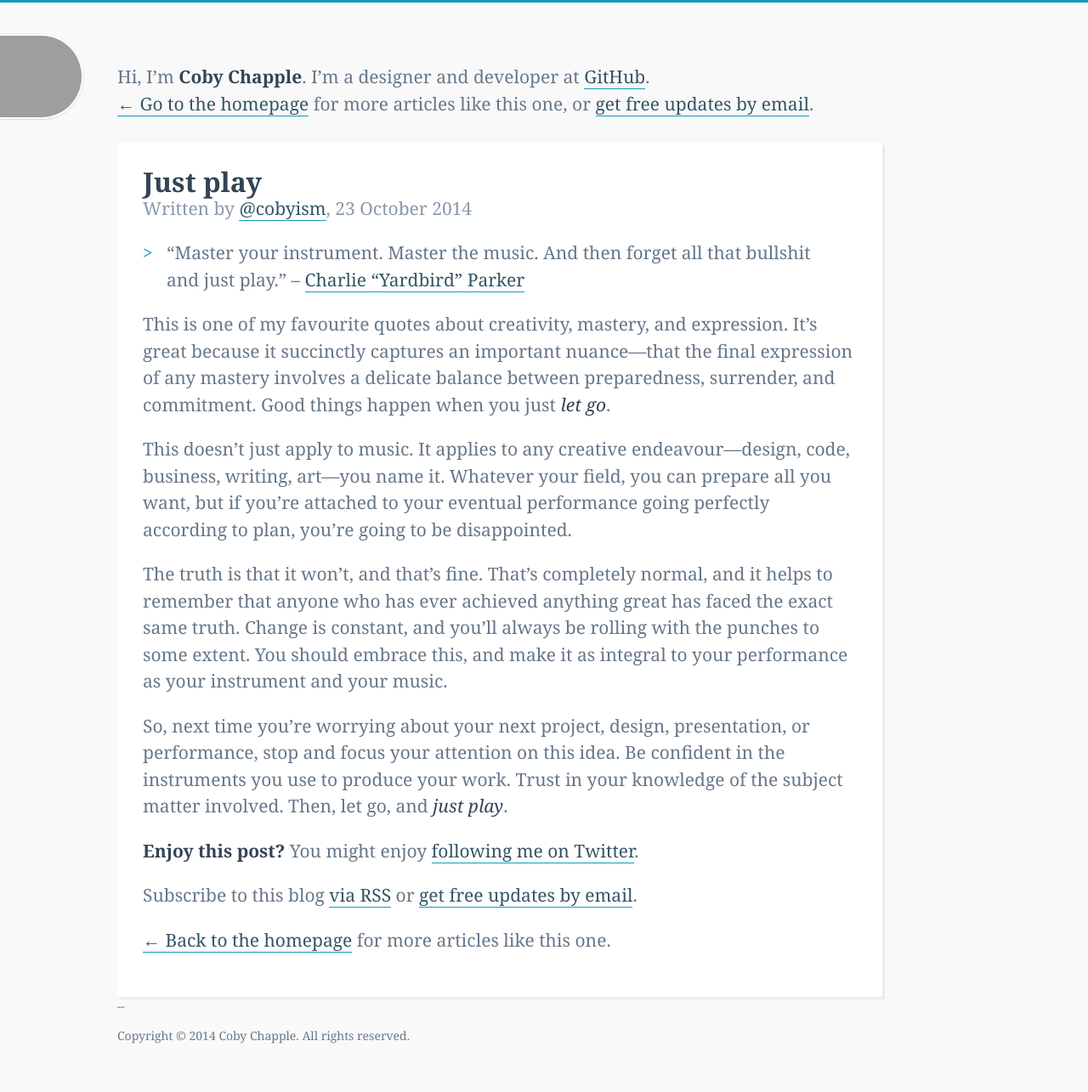
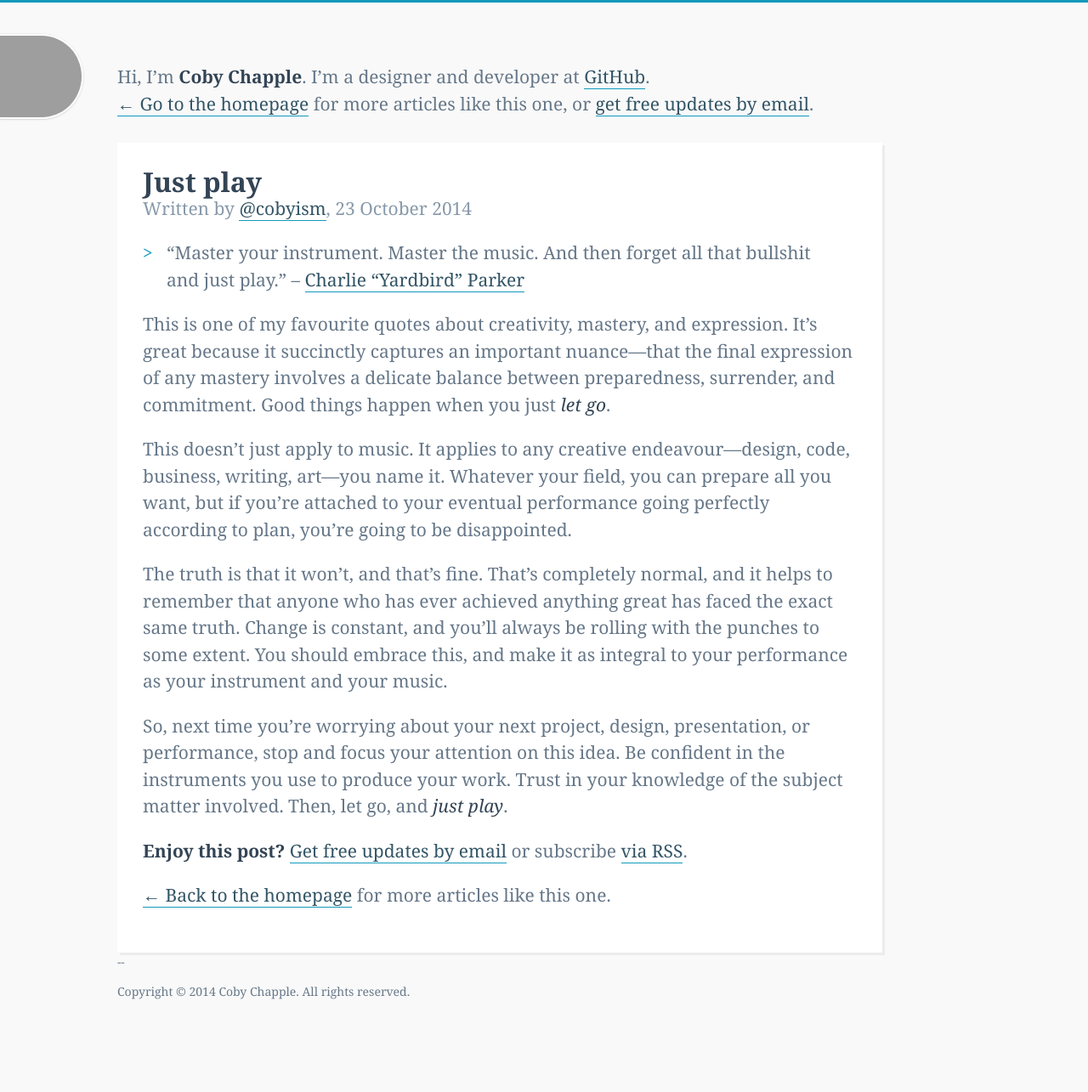
Before and after one commit to cobyism/archived-cobyism.github.io, a Jekyll site: the page built from _posts/2014-10-23-just-play.md, in a window 1280 px wide. Shown: the whole page at 85% size. Built offline with Jekyll 4.4.1, drawn with Linux system fonts in a browser that asks for light colours; comment, search, counter and statistics services are not loaded; after the commit the page ends 1233 px from its top, so only the background shows below that; grey boxes are pictures that could not be loaded.

Commit message:
fix up a couple more things

```diff
--- a/_layouts/post.html
+++ b/_layouts/post.html
@@ -14,8 +14,7 @@ layout: main
   </div>
 
   <div class="post-footer">
-    <p><strong>Enjoy this post?</strong> You might enjoy <a href="https://twitter.com/{{ site.author.handle }}">following me on Twitter</a>.</p>
-    <p>Subscribe to this blog <a href="http://feeds.feedburner.com/cobyism">via RSS</a> or <a href="http://eepurl.com/-9Cj9" target="_blank">get free updates by email</a>.</p>
+    <p><strong>Enjoy this post?</strong> <a href="http://eepurl.com/-9Cj9" target="_blank">Get free updates by email</a> or subscribe <a href="http://feeds.feedburner.com/cobyism">via RSS</a>.</p>
     {% if page.hacker_news %}<p>Peanut gallery comments <a href="{{ page.hacker_news }}">on Hacker News</a>.</p>{% endif %}
     <p><a href="{{ site.baseurl }}">&larr; Back to the homepage</a> for more articles like this one.</p>
   </div>
```
Also changed, not shown: index.md (+1 -1 lines).
